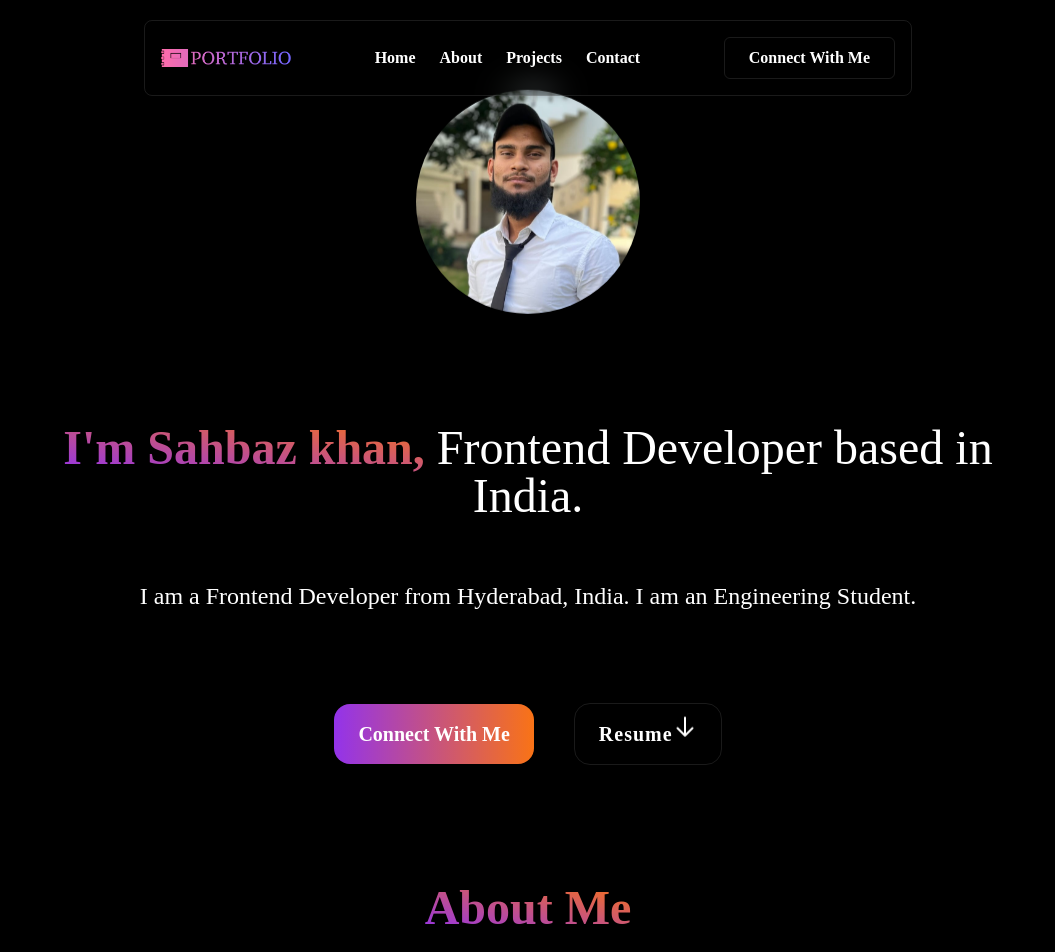
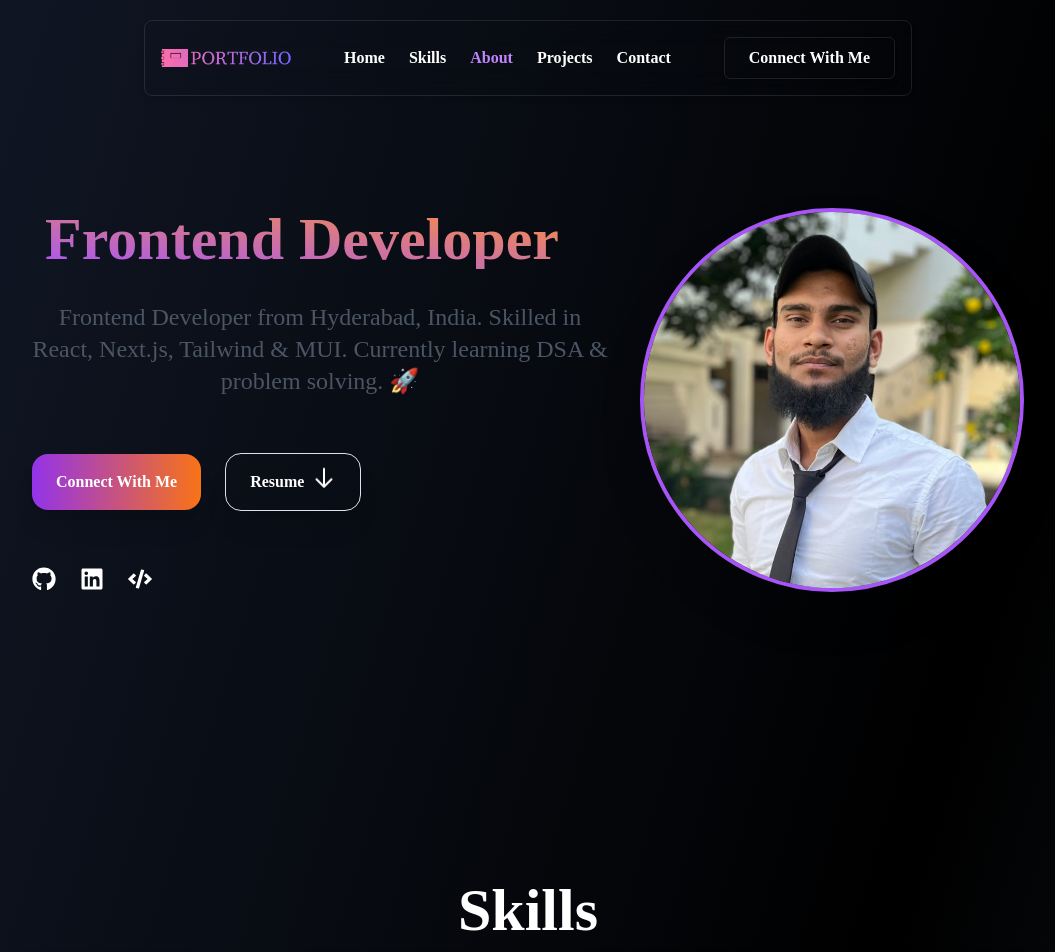
Before and after one commit to mdsahbazkhan/Portfolio, a React (Vite) app: page / in a window 1280 px wide. Shown: the top 952 px of the page, without its empty margins (112-1167 px from the left). Built offline with nearby package versions, Linux system fonts and the light colour scheme.

Commit message:
change somethins in home,navbar and skills

```diff
--- a/package.json
+++ b/package.json
@@ -10,10 +10,13 @@
     "preview": "vite preview"
   },
   "dependencies": {
+    "framer-motion": "^12.23.14",
     "react": "^18.2.0",
     "react-anchor-link-smooth-scroll": "^1.0.12",
     "react-dom": "^18.2.0",
-    "react-router-dom": "^6.23.0"
+    "react-icons": "^5.5.0",
+    "react-router-dom": "^6.23.0",
+    "react-typed": "^2.0.12"
   },
   "devDependencies": {
     "@types/react": "^18.2.66",
--- a/src/App.jsx
+++ b/src/App.jsx
@@ -1,22 +1,52 @@
-import React from 'react'
-import Navbar from './component/Navbar/Navbar'
-import Home from './component/Home/Home'
-import About from './component/About/About'
-import Projects from './component/Projects/Projects'
-import Footer from './component/Footer/Footer'
-import Contact from './component/Contact/Contact'
+// import Navbar from "./component/Navbar/Navbar";
+// import Home from "./component/Home/Home";
+// import Skills from "./component/Skills/Skills";
+// import About from "./component/About/About";
+// import Projects from "./component/Projects/Projects";
+// import Footer from "./component/Footer/Footer";
+// import Contact from "./component/Contact/Contact";
+
+// function App() {
+//   return (
+//     <div>
+//       <Navbar />
+//       <Home />
+//       <Skills />
+//       <About />
+//       <Projects />
+//       <Contact />
+//       <Footer />
+//     </div>
+//   );
+// }
+
+// export default App;
+
+import Navbar from "./component/Navbar/Navbar";
+import Home from "./component/Home/Home";
+import Skills from "./component/Skills/Skills";
+import About from "./component/About/About";
+import Projects from "./component/Projects/Projects";
+import Footer from "./component/Footer/Footer";
+import Contact from "./component/Contact/Contact";
 
 function App() {
   return (
-    <div>
-      <Navbar/>
-      <Home/>
-      <About/>
-      <Projects/>
-      <Contact/>
-      <Footer/>
+    <div
+      className="min-h-screen
+                 bg-gradient-to-br from-gray-900 via-black to-gray-800
+                 dark:from-gray-900 dark:via-black dark:to-gray-800
+                 text-white transition-colors duration-500"
+    >
+      <Navbar />
+      <Home />
+      <Skills />
+      <About />
+      <Projects />
+      <Contact />
+      <Footer />
     </div>
-  )
+  );
 }
 
-export default App
+export default App;
--- a/src/component/Home/Home.jsx
+++ b/src/component/Home/Home.jsx
@@ -1,57 +1,94 @@
-
-import React, { useState, useEffect } from "react";
+import { useState, useEffect } from "react";
 import Profile_img from "../../assets/Profile_img.png";
-import AnchorLink from 'react-anchor-link-smooth-scroll';
-
+import AnchorLink from "react-anchor-link-smooth-scroll";
+import { motion } from "framer-motion";
+import { FaGithub, FaLinkedin, FaCode } from "react-icons/fa";
 
 function Home() {
-  const [typedText, setTypedText] = useState("");
-  const textToType = "I'm Sahbaz khan,";
+  // ----- Typing Effect -----
+  const texts = [
+    "I'm Sahbaz Alam",
+    "Frontend Developer",
+    "React & Next.js Enthusiast",
+    "Learning DSA & Problem Solving",
+  ];
+
+  const [displayText, setDisplayText] = useState("");
+  const [textIndex, setTextIndex] = useState(0);
+  const [charIndex, setCharIndex] = useState(0);
+  const [isDeleting, setIsDeleting] = useState(false);
 
   useEffect(() => {
-    let currentIndex = 0;
-    const typingInterval = 100; // milliseconds
-    const typingSpeed = 200;
-    const typingTimer = setTimeout(function type() {
-      if (currentIndex < textToType.length) {
-        setTypedText(textToType.substring(0, currentIndex + 1));
-        currentIndex++;
-        setTimeout(type, typingSpeed);
+    const typeSpeed = 100;
+    const deleteSpeed = 50;
+    const pauseTime = 1200;
+
+    let timer;
+
+    if (!isDeleting && charIndex < texts[textIndex].length) {
+      timer = setTimeout(() => {
+        setDisplayText(texts[textIndex].substring(0, charIndex + 1));
+        setCharIndex(charIndex + 1);
+      }, typeSpeed);
+    } else if (isDeleting && charIndex > 0) {
+      timer = setTimeout(() => {
+        setDisplayText(texts[textIndex].substring(0, charIndex - 1));
+        setCharIndex(charIndex - 1);
+      }, deleteSpeed);
+    } else if (!isDeleting && charIndex === texts[textIndex].length) {
+      timer = setTimeout(() => setIsDeleting(true), pauseTime);
+    } else if (isDeleting && charIndex === 0) {
+      setIsDeleting(false);
+      setTextIndex((textIndex + 1) % texts.length);
     }
-    }, typingInterval);
-    return () => clearTimeout(typingTimer);
-  }, [textToType]);
+
+    return () => clearTimeout(timer);
+  }, [charIndex, isDeleting, textIndex, texts]);
+
+  // ----- Resume Download -----
   const handleDownload = () => {
-    const url = "https://www.dropbox.com/scl/fi/kkyulnpdocjb8iheisysl/Resume_MD_Sahbaz_Alam.pdf?rlkey=fh6pxevuf31inzxfycxcalw18&st=tiqff05n&dl=0";
+    const url =
+      "https://www.dropbox.com/scl/fi/kkyulnpdocjb8iheisysl/Resume_MD_Sahbaz_Alam.pdf?rlkey=fh6pxevuf31inzxfycxcalw18&st=tiqff05n&dl=0";
     const anchor = document.createElement("a");
     anchor.href = url;
-    anchor.download = "resume.pdf"; // Set the filename here
+    anchor.download = "resume.pdf";
     anchor.click();
   };
 
   return (
+    <div
+      id="Home"
+      className="flex flex-col-reverse md:flex-row items-center justify-center gap-10 md:gap-8 px-6 md:px-12 lg:px-24 min-h-screen text-white transition-colors duration-500"
+    >
+      {/* ===== Left Section (Text) ===== */}
+      <motion.div
+        initial={{ opacity: 0, x: -40 }}
+        animate={{ opacity: 1, x: 0 }}
+        transition={{ duration: 0.8 }}
+        className="flex flex-col items-center md:items-start text-center md:text-left gap-6 md:gap-8 max-w-xl w-full"
+      >
+        <h1 className="text-3xl sm:text-4xl md:text-5xl lg:text-6xl font-extrabold leading-snug">
+          <span className="bg-gradient-to-tr from-purple-500 to-orange-400 bg-clip-text text-transparent inline-block min-w-[18ch]">
+            {displayText}
+          </span>
+        </h1>
 
-    <div id="Home" className="flex flex-col items-center gap-7 md:gap-10 lg:gap-14">
-  <div className="img h-48 w-48 md:h-56 md:w-56 rounded-full overflow-hidden mt-20 md:mt-32">
-    <img src={Profile_img} alt="Your Image" className="object-cover h-full w-full" />
-  </div>
-  <h1 className="text-3xl md:text-5xl leading-relaxed text-center md:w-10/12 lg:w-9/12 pt-3">
-    <span className="font-bold bg-gradient-to-tr from-purple-600 to-orange-500 text-transparent bg-clip-text">{typedText}</span> Frontend Developer based in India.
-  </h1>
-  <p className="mb-4 md:mb-6 text-lg md:text-2xl text-center leading-8 md:leading-10">
-    I am a Frontend Developer from Hyderabad, India. I am an Engineering Student.
+        <p className="text-md sm:text-lg md:text-xl lg:text-2xl text-gray-600 dark:text-gray-300 leading-relaxed">
+          Frontend Developer from Hyderabad, India. Skilled in React, Next.js,
+          Tailwind & MUI. Currently learning DSA & problem solving. 🚀
         </p>
-  <div className="hero-action flex flex-col md:flex-row items-center text-lg md:text-xl mb-6 md:mb-8 gap-7 md:gap-10">
 
-
- <div className="md:flex items-center md:items-stretch md:flex-rows mx-auto my-2  bg-gradient-to-r from-purple-600  to-orange-500 hover:to-blue-500 py-3 px-6 rounded-2xl shadow-xl text-white cursor-pointer font-extrabold transition duration-300 transform hover:scale-105">
-        <AnchorLink className="anchor-link" offset={50} href="#Contact">
+        {/* Buttons */}
+        <div className="flex flex-col sm:flex-row items-center gap-4 sm:gap-6 mt-4">
+          <div className="bg-gradient-to-r from-purple-600 to-orange-500 hover:to-blue-500 py-3 px-6 rounded-2xl shadow-xl cursor-pointer font-bold transition transform hover:scale-105">
+            <AnchorLink offset={50} href="#Contact">
               Connect With Me
             </AnchorLink>
           </div>
 
-    <button onClick={handleDownload}
-  className="cursor-pointer flex justify-between   px-6 py-3 rounded-2xl text-white tracking-wider shadow-xl hover:bg-gray-900 hover:scale-105 duration-300 hover:ring-1  font-extrabold  border border-white border-opacity-10  "
+          <button
+            onClick={handleDownload}
+            className="flex items-center gap-2 px-6 py-3 rounded-2xl border border-gray-400 dark:border-gray-600 text-white font-bold shadow-xl hover:bg-gray-900 hover:scale-105 transition duration-300"
           >
             Resume
             <svg
@@ -60,19 +97,57 @@ function Home() {
               viewBox="0 0 24 24"
               strokeWidth="2"
               stroke="currentColor"
-    className="h-6 w- animate-bounce "
+              className="h-6 w-6 animate-bounce"
             >
               <path
                 strokeLinecap="round"
                 strokeLinejoin="round"
                 d="M19.5 13.5 12 21m0 0-7.5-7.5M12 21V3"
-    ></path>
+              />
             </svg>
           </button>
-
-  </div>
         </div>
 
+        {/* Social Icons */}
+        <div className="flex gap-6 mt-4 text-2xl">
+          <a
+            href="https://github.com/mdsahbazkhan"
+            target="_blank"
+            rel="noreferrer"
+          >
+            <FaGithub className="hover:text-purple-500 transition" />
+          </a>
+          <a
+            href="https://www.linkedin.com/in/sahbaz-alam-a95680262/"
+            target="_blank"
+            rel="noreferrer"
+          >
+            <FaLinkedin className="hover:text-purple-500 transition" />
+          </a>
+          <a
+            href="https://leetcode.com/u/sahbaz23/"
+            target="_blank"
+            rel="noreferrer"
+          >
+            <FaCode className="hover:text-purple-500 transition" />
+          </a>
+        </div>
+      </motion.div>
+
+      {/* ===== Right Section (Image) ===== */}
+      <motion.div
+        initial={{ opacity: 0, x: 40 }}
+        animate={{ opacity: 1, x: 0 }}
+        transition={{ duration: 0.8 }}
+        className="flex-shrink-0 w-64 sm:w-72 md:w-80 lg:w-96 aspect-square rounded-full overflow-hidden shadow-2xl border-4 border-purple-500"
+      >
+        <img
+          src={Profile_img}
+          alt="Profile"
+          className="object-cover h-full w-full"
+        />
+      </motion.div>
+    </div>
   );
 }
 
--- a/src/component/Navbar/Navbar.jsx
+++ b/src/component/Navbar/Navbar.jsx
@@ -1,37 +1,139 @@
+// import { useRef } from "react";
+// import AnchorLink from "react-anchor-link-smooth-scroll";
+// import Logo from "../../assets/Logo.png"; // Adjust the path to your logo
+// import menu_open from "../../assets/menu_open.svg";
+// import menu_close from "../../assets/menu_close.svg";
+// import "./Navbar.css";
+// function Navbar() {
+//   const menuRef = useRef();
+//   const openMenu = () => {
+//     // menuRef.current.style.right="0";
+//     menuRef.current.classList.add("open");
+//   };
+//   const closeMenu = () => {
+//     // menuRef.current.style.right="350px";
+//     menuRef.current.classList.remove("open");
+//   };
+//   const navItems = [
+//     { id: "home", label: "Home", href: "#Home" },
+//     { id: "skills", label: "Skills", href: "#Skills" },
+//     { id: "about", label: "About", href: "#About" },
+//     { id: "projects", label: "Projects", href: "#Projects" },
+//     { id: "contact", label: "Contact", href: "#Contact" },
+//   ];
+//   return (
+//     <div className="navbar fixed top-5 left-8 right-8 flex items-center justify-between border border-white border-opacity-10 rounded-lg py-3 px-3 lg:max-w-screen-md mx-auto  bg-opacity-5 shadow-md backdrop-blur-lg text-white z-50 ">
+//       <img src={Logo} alt="Logo" style={{ width: "130px" }} />
+//       <img
+//         src={menu_open}
+//         onClick={openMenu}
+//         alt=""
+//         className="nav-mob-open "
+//       />
 
-import React, { useState,useRef } from "react";
+//       <ul
+//         ref={menuRef}
+//         className="nav-menu   items-center list-none gap-4  font-semibold flex "
+//       >
+//         <img
+//           src={menu_close}
+//           onClick={closeMenu}
+//           alt=""
+//           className="nav-mob-close  "
+//         />
+//         {navItems.map((item) => (
+//           <li key={item.id}>
+//             <AnchorLink
+//               className="anchor-link bg-transparent "
+//               href={item.href}
+//               offset={50}
+//             >
+//               {item.label}
+//             </AnchorLink>
+//           </li>
+//         ))}
+//       </ul>
+//       <div className="nav-connect md:flex items-center gap-4  ">
+//         {" "}
+//         <AnchorLink
+//           className="anchor-link text-white cursor-pointer font-extrabold transition duration-300 ease-in-out hover:scale-105 backdrop-blur-md bg-transparent rounded-md border border-white border-opacity-10  shadow-md  py-2 px-4 hover:shadow-xl  "
+//           offset={50}
+//           href="#Contact"
+//         >
+//           Connect With Me
+//         </AnchorLink>
+//       </div>
+//     </div>
+//   );
+// }
+
+// export default Navbar;
+
+import { useRef, useState, useEffect } from "react";
 import AnchorLink from "react-anchor-link-smooth-scroll";
-import Logo from "../../assets/Logo.png"; // Adjust the path to your logo
-import menu_open from "../../assets/menu_open.svg"
-import menu_close from "../../assets/menu_close.svg"
-import "./Navbar.css"
+import Logo from "../../assets/Logo.png";
+import menu_open from "../../assets/menu_open.svg";
+import menu_close from "../../assets/menu_close.svg";
+import "./Navbar.css";
+
 function Navbar() {
-  const menuRef =useRef();
-  const openMenu = ()=>{
-    // menuRef.current.style.right="0";
-    menuRef.current.classList.add('open');
-  }
-  const closeMenu = ()=>{
-    // menuRef.current.style.right="350px";
-    menuRef.current.classList.remove('open');
-  }
+  const menuRef = useRef();
+  const [activeSection, setActiveSection] = useState("Home");
+
+  const openMenu = () => menuRef.current.classList.add("open");
+  const closeMenu = () => menuRef.current.classList.remove("open");
+
   const navItems = [
-    { id: "home", label: "Home", href: "#Home" },
-    { id: "about", label: "About", href: "#About" },
-    { id: "projects", label: "Projects", href: "#Projects" },
-    { id: "contact", label: "Contact", href: "#Contact" },
+    { id: "Home", label: "Home", href: "#Home" },
+    { id: "Skills", label: "Skills", href: "#Skills" },
+    { id: "About", label: "About", href: "#About" },
+    { id: "Projects", label: "Projects", href: "#Projects" },
+    { id: "Contact", label: "Contact", href: "#Contact" },
   ];
+
+  // Track scroll to highlight active section
+  useEffect(() => {
+    const handleScroll = () => {
+      const scrollPos = window.scrollY + window.innerHeight / 2;
+      navItems.forEach((item) => {
+        const section = document.querySelector(item.href);
+        if (section) {
+          const top = section.offsetTop;
+          const bottom = top + section.offsetHeight;
+          if (scrollPos >= top && scrollPos < bottom) {
+            setActiveSection(item.id);
+          }
+        }
+      });
+    };
+
+    window.addEventListener("scroll", handleScroll);
+    return () => window.removeEventListener("scroll", handleScroll);
+  }, []);
+
   return (
-    <div className="navbar fixed top-5 left-8 right-8 flex items-center justify-between border border-white border-opacity-10 rounded-lg py-3 px-3 lg:max-w-screen-md mx-auto  bg-opacity-5 shadow-md backdrop-blur-lg text-white z-50 ">
+    <div className="navbar fixed top-5 left-8 right-8 flex items-center justify-between border border-white border-opacity-10 rounded-lg py-3 px-3 lg:max-w-screen-md mx-auto bg-opacity-5 shadow-md backdrop-blur-lg text-white z-50">
       <img src={Logo} alt="Logo" style={{ width: "130px" }} />
-      <img src={menu_open}onClick={openMenu} alt="" className="nav-mob-open "/>
+      <img src={menu_open} onClick={openMenu} alt="" className="nav-mob-open" />
 
-      <ul ref={menuRef} className="nav-menu   items-center list-none gap-4  font-semibold flex ">
-        <img src={menu_close} onClick={closeMenu}alt="" className="nav-mob-close  "/>
+      <ul
+        ref={menuRef}
+        className="nav-menu items-center list-none gap-4 font-semibold flex"
+      >
+        <img
+          src={menu_close}
+          onClick={closeMenu}
+          alt=""
+          className="nav-mob-close"
+        />
         {navItems.map((item) => (
           <li key={item.id}>
             <AnchorLink
-              className="anchor-link bg-transparent "
+              className={`anchor-link bg-transparent transition duration-300 ${
+                activeSection === item.id
+                  ? "text-purple-400 scale-110"
+                  : "text-white"
+              }`}
               href={item.href}
               offset={50}
             >
@@ -40,10 +142,10 @@ function Navbar() {
           </li>
         ))}
       </ul>
-      <div className="nav-connect md:flex items-center gap-4  ">
-        {" "}
+
+      <div className="nav-connect md:flex items-center gap-4">
         <AnchorLink
-          className="anchor-link text-white cursor-pointer font-extrabold transition duration-300 ease-in-out hover:scale-105 backdrop-blur-md bg-transparent rounded-md border border-white border-opacity-10  shadow-md  py-2 px-4 hover:shadow-xl  "
+          className="anchor-link text-white cursor-pointer font-extrabold transition duration-300 ease-in-out hover:scale-105 backdrop-blur-md bg-transparent rounded-md border border-white border-opacity-10 shadow-md py-2 px-4 hover:shadow-xl"
           offset={50}
           href="#Contact"
         >
@@ -51,6 +153,7 @@ function Navbar() {
         </AnchorLink>
       </div>
     </div>
-  )}
+  );
+}
 
 export default Navbar;
--- /dev/null
+++ b/src/component/Skills/Skills.jsx
@@ -0,0 +1,53 @@
+"use client";
+import { FaReact, FaJs, FaGitAlt, FaGithub } from "react-icons/fa";
+import {
+  SiTailwindcss,
+  SiNextdotjs,
+  SiMongodb,
+  SiTypescript,
+} from "react-icons/si";
+import { MdCode } from "react-icons/md";
+
+// Skills in developer priority order
+const skills = [
+  { name: "JavaScript", icon: <FaJs className="text-yellow-500" /> },
+  { name: "React", icon: <FaReact className="text-cyan-400" /> },
+  { name: "TypeScript", icon: <SiTypescript className="text-blue-600" /> },
+  {
+    name: "Next.js",
+    icon: <SiNextdotjs className="text-gray-900 dark:text-white" />,
+  },
+  { name: "Tailwind CSS", icon: <SiTailwindcss className="text-sky-400" /> },
+  { name: "Material-UI", icon: <MdCode className="text-blue-500" /> },
+  { name: "Git", icon: <FaGitAlt className="text-orange-600" /> },
+  {
+    name: "GitHub",
+    icon: <FaGithub className="text-gray-900 dark:text-white" />,
+  },
+  { name: "MongoDB", icon: <SiMongodb className="text-green-500" /> },
+];
+
+export default function Skills() {
+  return (
+    <section
+      id="Skills"
+      className="min-h-screen px-6 md:px-16 lg:px-24 py-20
+                 flex flex-col items-center  transition-colors duration-500"
+    >
+      <h2 className="text-6xl font-bold mb-10">Skills</h2>
+
+      {/* Skills container */}
+      <div className="grid grid-cols-1 sm:grid-cols-2 md:grid-cols-4 gap-8 w-full max-w-6xl">
+        {skills.map((skill, i) => (
+          <div
+            key={i}
+            className="bg-gray-200 dark:bg-gray-800 rounded-2xl shadow-lg flex flex-col items-center justify-center p-6"
+          >
+            <div className="text-5xl mb-3">{skill.icon}</div>
+            <p className="text-lg font-semibold text-center">{skill.name}</p>
+          </div>
+        ))}
+      </div>
+    </section>
+  );
+}
```
Also changed, not shown: src/component/Navbar/Navbar.css (+30 -26 lines), 1 other file (tests, documents, lock files or other folders). Lines whose indentation alone changed are shown as unchanged.
